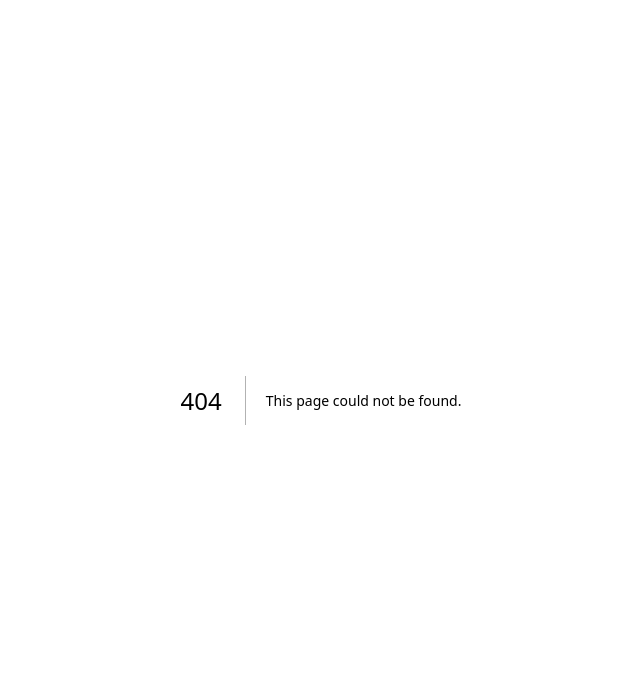
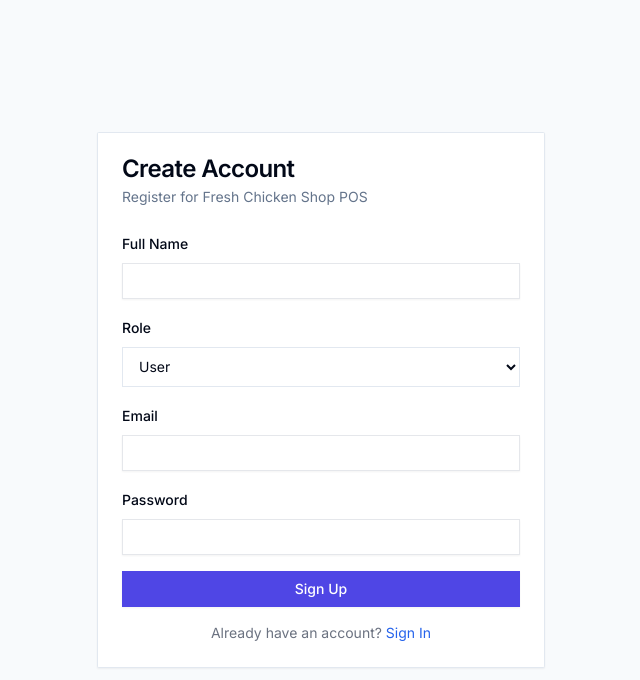
Before and after one commit to cornolio1975/spfreshchickenshop01, a Next.js app: page /signup in a window 1280 px wide. Before the commit this address had no page. Shown: the top 680 px of the page, without its empty margins (319-959 px from the left). Built offline with nearby package versions, Linux system fonts and the light colour scheme; no server answers.

Commit message:
Add Signup page and linking from Login

```diff
--- a/src/app/login/page.tsx
+++ b/src/app/login/page.tsx
@@ -78,6 +78,12 @@ export default function LoginPage() {
                         <Button type="submit" className="w-full" disabled={loading}>
                             {loading ? 'Signing in...' : 'Sign In'}
                         </Button>
+                        <div className="text-center text-sm text-gray-500 mt-4">
+                            Don't have an account?{' '}
+                            <a href="/signup" className="text-primary hover:underline">
+                                Sign Up
+                            </a>
+                        </div>
                     </form>
                 </CardContent>
             </Card>
--- /dev/null
+++ b/src/app/signup/page.tsx
@@ -0,0 +1,138 @@
+'use client';
+
+export const dynamic = "force-static";
+export const revalidate = false;
+
+import { supabase } from '@/lib/supabase';
+import { useRouter } from 'next/navigation';
+import { useState } from 'react';
+import { Button } from '@/components/ui/button';
+import { Input } from '@/components/ui/input';
+import { Card, CardContent, CardDescription, CardHeader, CardTitle } from '@/components/ui/card';
+import { Label } from '@/components/ui/label';
+import { toast } from 'sonner';
+
+export default function SignupPage() {
+    const [email, setEmail] = useState('');
+    const [password, setPassword] = useState('');
+    const [fullName, setFullName] = useState('');
+    const [role, setRole] = useState('user');
+    const [loading, setLoading] = useState(false);
+    const router = useRouter();
+
+    const handleSignup = async (e: React.FormEvent) => {
+        e.preventDefault();
+        setLoading(true);
+
+        try {
+            // 1. Sign up auth user
+            const { data, error: signUpError } = await supabase.auth.signUp({
+                email,
+                password,
+                options: {
+                    data: {
+                        full_name: fullName,
+                        role: role
+                    }
+                }
+            });
+
+            if (signUpError) throw signUpError;
+
+            if (data.user) {
+                // 2. Insert into profiles table
+                const { error: profileError } = await supabase
+                    .from('profiles')
+                    .insert([
+                        {
+                            id: data.user.id,
+                            full_name: fullName,
+                            role: role,
+                            updated_at: new Date().toISOString(),
+                        }
+                    ]);
+
+                if (profileError) {
+                    console.error('Profile creation failed:', profileError);
+                    toast.error('Account created but profile setup failed. Please contact admin.');
+                } else {
+                    toast.success('Account created! Please sign in.');
+                    router.push('/login');
+                }
+            }
+        } catch (error: any) {
+            toast.error(error.message || 'An error occurred during sign up');
+        } finally {
+            setLoading(false);
+        }
+    };
+
+    return (
+        <div className="flex items-center justify-center min-h-screen bg-slate-50 dark:bg-slate-900">
+            <Card className="w-full max-w-md">
+                <CardHeader>
+                    <CardTitle>Create Account</CardTitle>
+                    <CardDescription>Register for Fresh Chicken Shop POS</CardDescription>
+                </CardHeader>
+                <CardContent>
+                    <form onSubmit={handleSignup} className="space-y-4">
+                        <div className="space-y-2">
+                            <Label htmlFor="fullName">Full Name</Label>
+                            <Input
+                                id="fullName"
+                                value={fullName}
+                                onChange={(e) => setFullName(e.target.value)}
+                                required
+                                minLength={3}
+                            />
+                        </div>
+                        <div className="space-y-2">
+                            <Label htmlFor="role">Role</Label>
+                            <select
+                                id="role"
+                                value={role}
+                                onChange={(e) => setRole(e.target.value)}
+                                className="flex h-10 w-full rounded-md border border-input bg-background px-3 py-2 text-sm ring-offset-background file:border-0 file:bg-transparent file:text-sm file:font-medium placeholder:text-muted-foreground focus-visible:outline-none focus-visible:ring-2 focus-visible:ring-ring focus-visible:ring-offset-2 disabled:cursor-not-allowed disabled:opacity-50"
+                            >
+                                <option value="user">User</option>
+                                <option value="cashier">Cashier</option>
+                                <option value="manager">Manager</option>
+                                <option value="admin">Admin</option>
+                            </select>
+                        </div>
+                        <div className="space-y-2">
+                            <Label htmlFor="email">Email</Label>
+                            <Input
+                                id="email"
+                                type="email"
+                                value={email}
+                                onChange={(e) => setEmail(e.target.value)}
+                                required
+                            />
+                        </div>
+                        <div className="space-y-2">
+                            <Label htmlFor="password">Password</Label>
+                            <Input
+                                id="password"
+                                type="password"
+                                value={password}
+                                onChange={(e) => setPassword(e.target.value)}
+                                required
+                                minLength={6}
+                            />
+                        </div>
+                        <Button type="submit" className="w-full" disabled={loading}>
+                            {loading ? 'Creating Account...' : 'Sign Up'}
+                        </Button>
+                        <div className="text-center text-sm text-gray-500 mt-4">
+                            Already have an account?{' '}
+                            <a href="/login" className="text-primary hover:underline">
+                                Sign In
+                            </a>
+                        </div>
+                    </form>
+                </CardContent>
+            </Card>
+        </div>
+    );
+}
```
